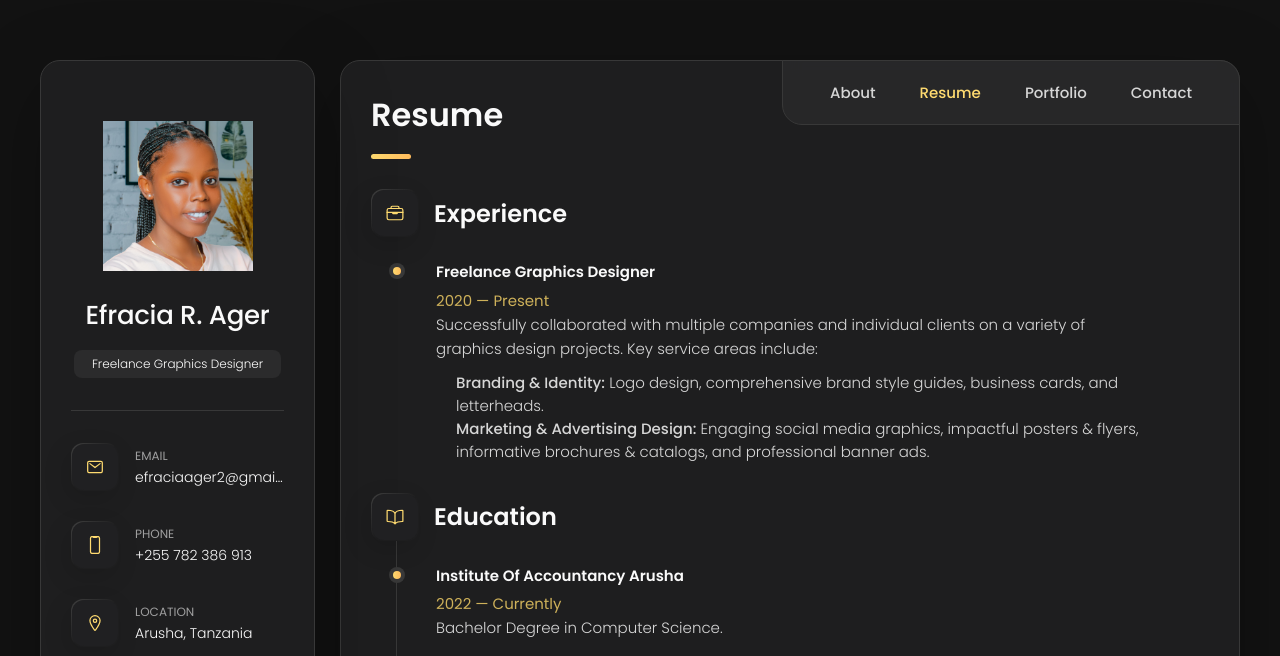
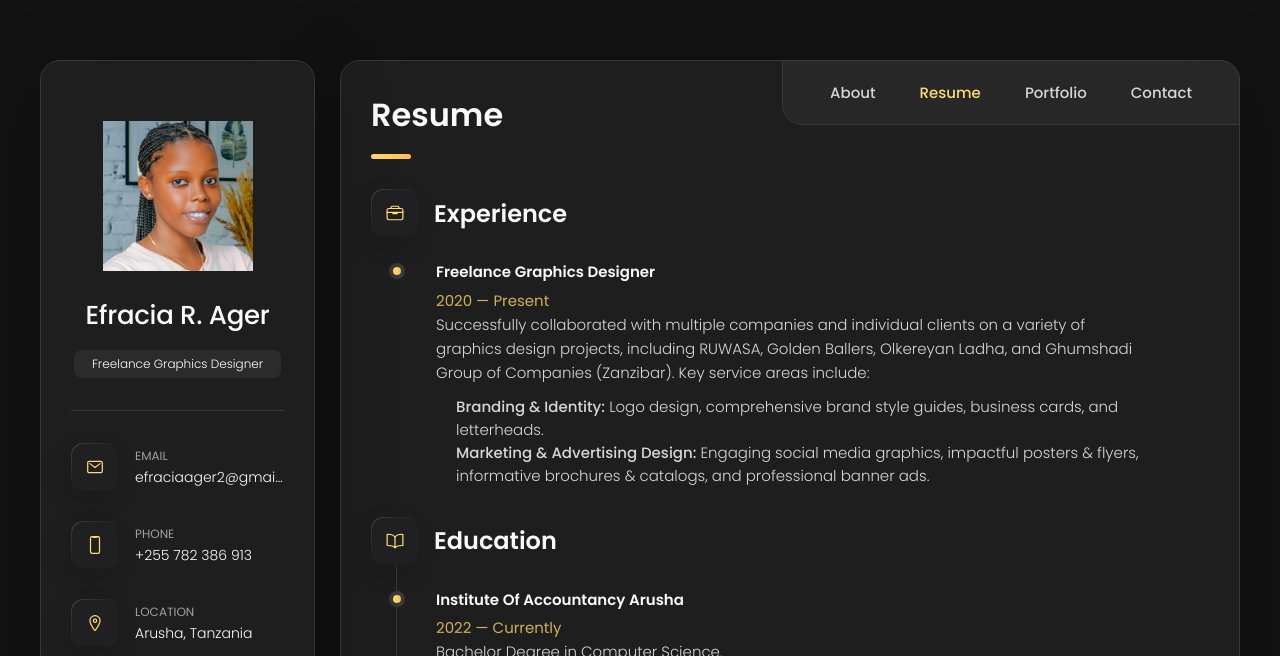
Before and after one commit to codeshinobii/efransia-resume, a plain HTML site: page index.html in a window 1280 px wide. Both pictures are taken after a click on the button "Resume". Shown: the top 656 px of the page. Drawn offline with nearby package versions, Linux system fonts and the light colour scheme.

Commit message:
Final Final 3

```diff
--- a/index.html
+++ b/index.html
@@ -348,7 +348,7 @@
               <h4 class="h4 timeline-item-title">Freelance Graphics Designer</h4>
               <span>2020 — Present</span>
               <p class="timeline-text">
-                Successfully collaborated with multiple companies and individual clients on a variety of graphics design projects. Key service areas include:
+                Successfully collaborated with multiple companies and individual clients on a variety of graphics design projects, including RUWASA, Golden Ballers, Olkereyan Ladha, and Ghumshadi Group of Companies (Zanzibar). Key service areas include:
               </p>
               <ul style="margin-left: 20px; margin-top: 10px; list-style-type: disc;">
                 <li><strong>Branding & Identity:</strong> Logo design, comprehensive brand style guides, business cards, and letterheads.</li>
```
